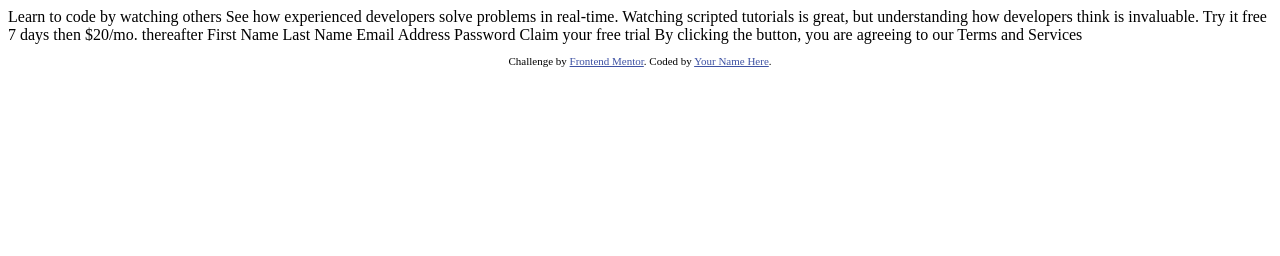
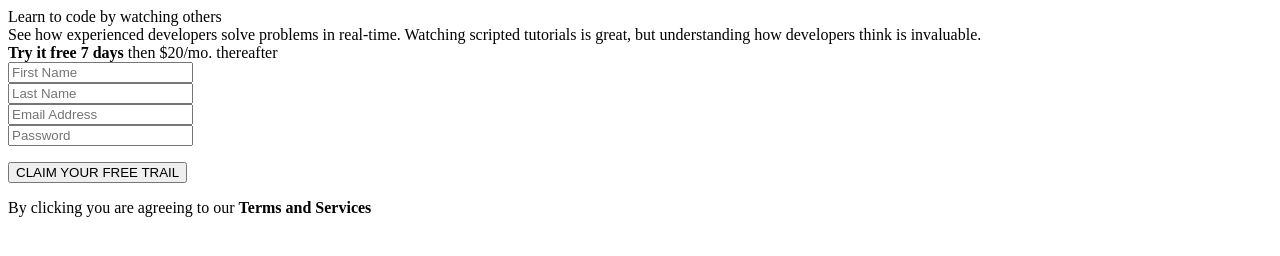
Before and after one commit to 3oysen/sign-up-form, a plain HTML site: page index.html in a window 1280 px wide. Drawn offline with Linux system fonts and the light colour scheme.

Commit message:
added sass stylesheet, initial form structure added

```diff
--- a/index.html
+++ b/index.html
@@ -1,42 +1,96 @@
 <!DOCTYPE html>
 <html lang="en">
 	<head>
-  <meta charset="UTF-8">
-  <meta name="viewport" content="width=device-width, initial-scale=1.0"> <!-- displays site properly based on user's device -->
+		<meta charset="UTF-8" />
+		<meta name="viewport" content="width=device-width, initial-scale=1.0" />
+		<!-- displays site properly based on user's device -->
 
-  <link rel="icon" type="image/png" sizes="32x32" href="./images/favicon-32x32.png">
+		<link
+			rel="icon"
+			type="image/png"
+			sizes="32x32"
+			href="./images/favicon-32x32.png"
+		/>
 
 		<title>Frontend Mentor | Intro component with sign up form</title>
 
 		<!-- Feel free to remove these styles or customise in your own stylesheet 👍 -->
 		<style>
-    .attribution { font-size: 11px; text-align: center; }
-    .attribution a { color: hsl(228, 45%, 44%); }
+			.attribution {
+				font-size: 11px;
+				text-align: center;
+			}
+			.attribution a {
+				color: hsl(228, 45%, 44%);
+			}
 		</style>
 	</head>
 	<body>
+		<div class="left-panel">
+			<div>Learn to code by watching others</div>
+			<div>
+				See how experienced developers solve problems in real-time. Watching
+				scripted tutorials is great, but understanding how developers think is
+				invaluable.
+			</div>
+		</div>
 
-  Learn to code by watching others
-
-  See how experienced developers solve problems in real-time. Watching scripted tutorials is great,
-  but understanding how developers think is invaluable.
-
-  Try it free 7 days then $20/mo. thereafter
-
-  First Name
-  Last Name
-  Email Address
-  Password
-
-  Claim your free trial
-
-  By clicking the button, you are agreeing to our Terms and Services
-
-  <footer>
-    <p class="attribution">
-      Challenge by <a href="https://www.frontendmentor.io?ref=challenge" target="_blank">Frontend Mentor</a>.
-      Coded by <a href="#">Your Name Here</a>.
+		<div class="right-panel">
+			<div><b>Try it free 7 days</b> then $20/mo. thereafter</div>
+			<div>
+				<label for="username">
+					<!-- <span aria-label="required">*</span> -->
+				</label>
+				<input
+					id="username"
+					type="text"
+					name="username"
+					placeholder="First Name"
+					required
+				/>
+			</div>
+			<div>
+				<label for="username">
+					<!-- <span aria-label="required">*</span> -->
+				</label>
+				<input
+					id="username"
+					type="text"
+					name="username"
+					placeholder="Last Name"
+					required
+				/>
+			</div>
+			<div>
+				<label for="username">
+					<!-- <span aria-label="required">*</span> -->
+				</label>
+				<input
+					id="username"
+					type="text"
+					name="username"
+					placeholder="Email Address"
+					required
+				/>
+			</div>
+			<div>
+				<label for="username">
+					<!-- <span aria-label="required">*</span> -->
+				</label>
+				<input
+					id="username"
+					type="text"
+					name="username"
+					placeholder="Password"
+					required
+				/>
+			</div>
+			<section>
+				<p>
+					<button type="submit">CLAIM YOUR FREE TRAIL</button>
 				</p>
-  </footer>
+			</section>
+			By clicking you are agreeing to our <b>Terms and Services</b>
+		</div>
 	</body>
 </html>
```
Also changed, not shown: styles/style.css (added), styles/style.scss (added), 1 other file. Lines whose indentation alone changed are shown as unchanged.
